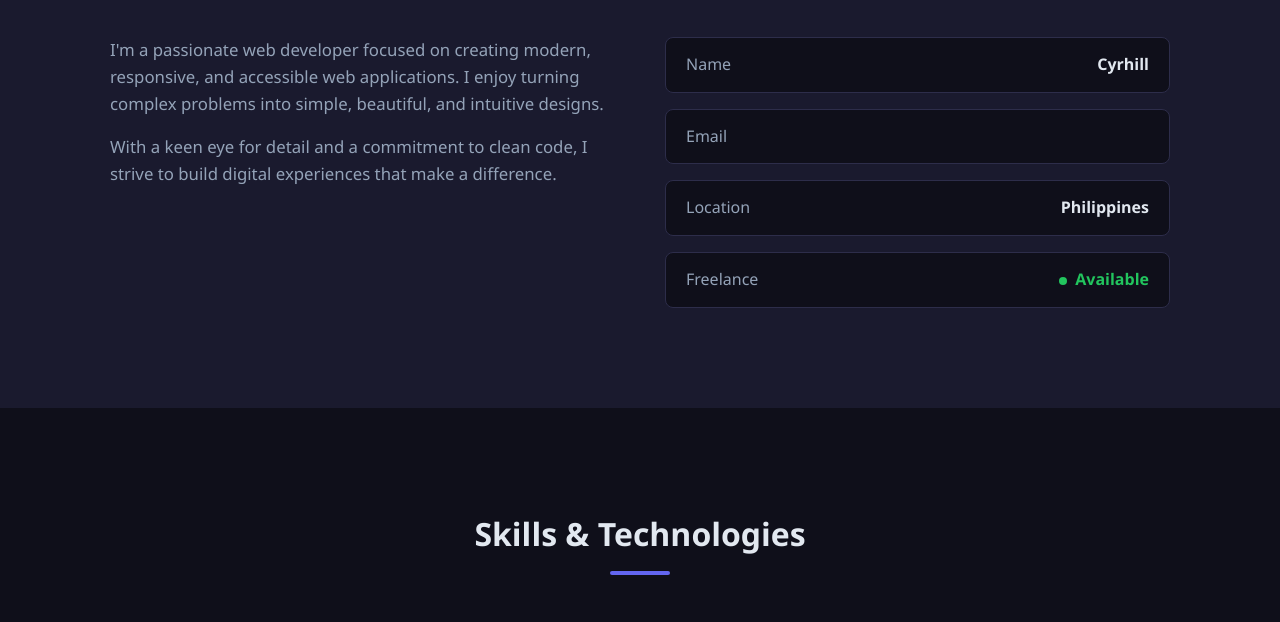
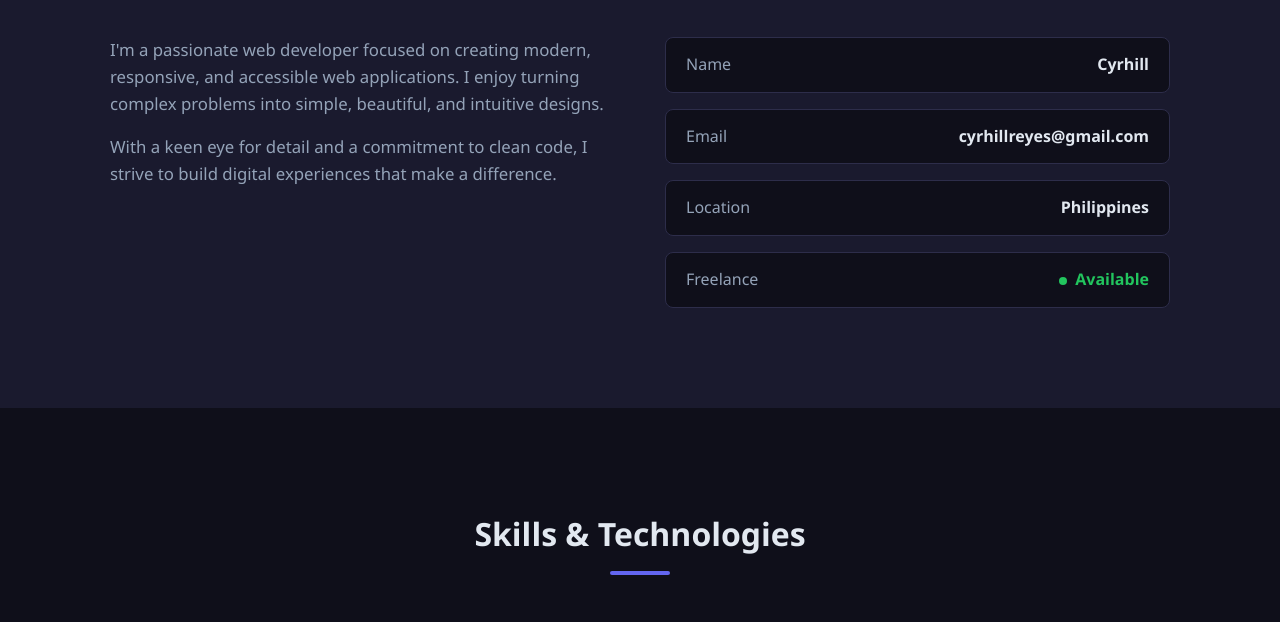
Before and after one commit to cyrhill-cymx/cyrhill-cymx.github.io, a plain HTML site: page index.html in a window 1280 px wide. Shown: the part 980-1602 px from the top of the page. Drawn offline with Linux system fonts and the light colour scheme.

Commit message:
Add email address to user info section

```diff
--- a/index.html
+++ b/index.html
@@ -64,7 +64,7 @@
                     </div>
                     <div class="info-item">
                         <span class="info-label">Email</span>
-                        <span class="info-value"></span>
+                        <span class="info-value">cyrhillreyes@gmail.com</span>
                     </div>
                     <div class="info-item">
                         <span class="info-label">Location</span>
```
